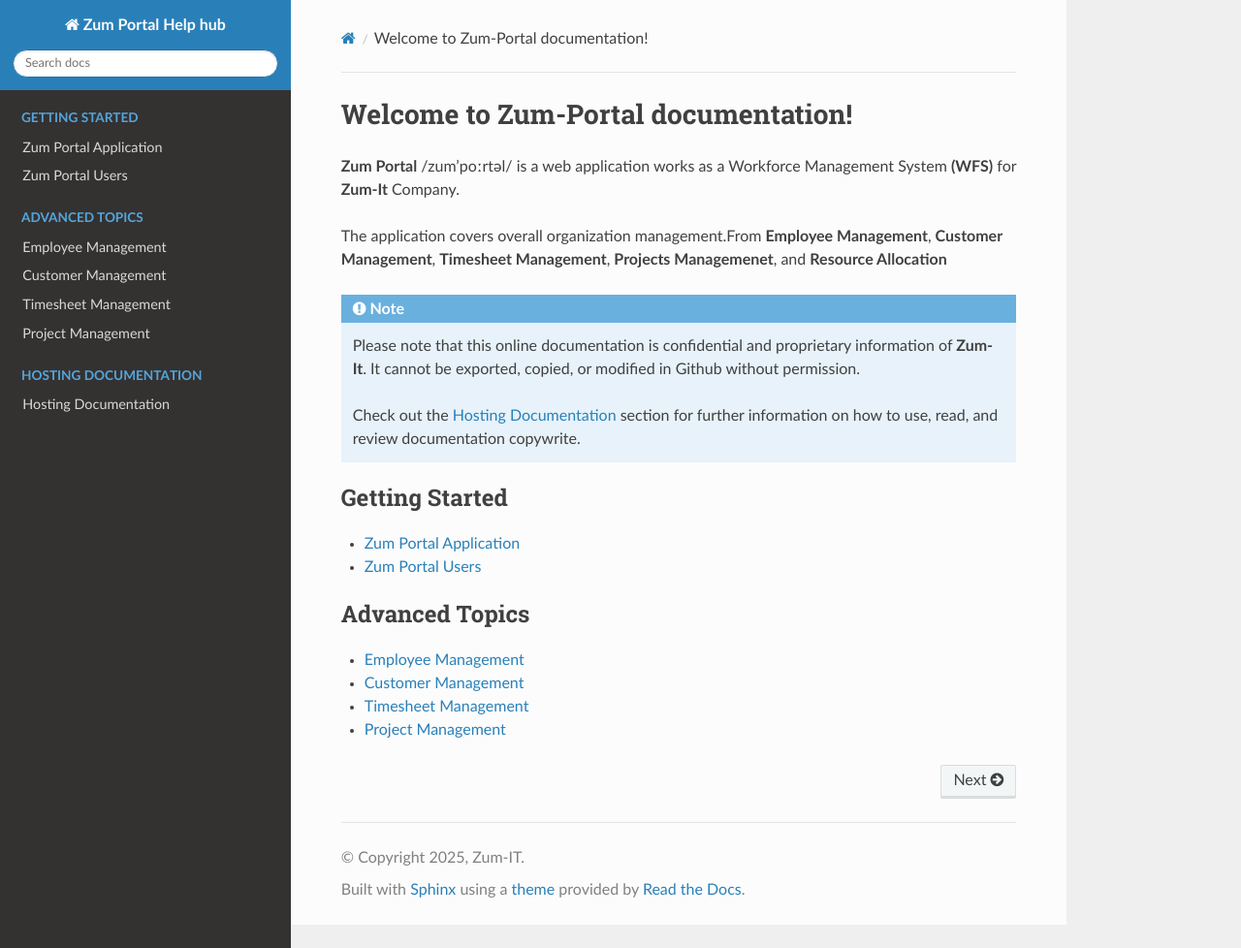
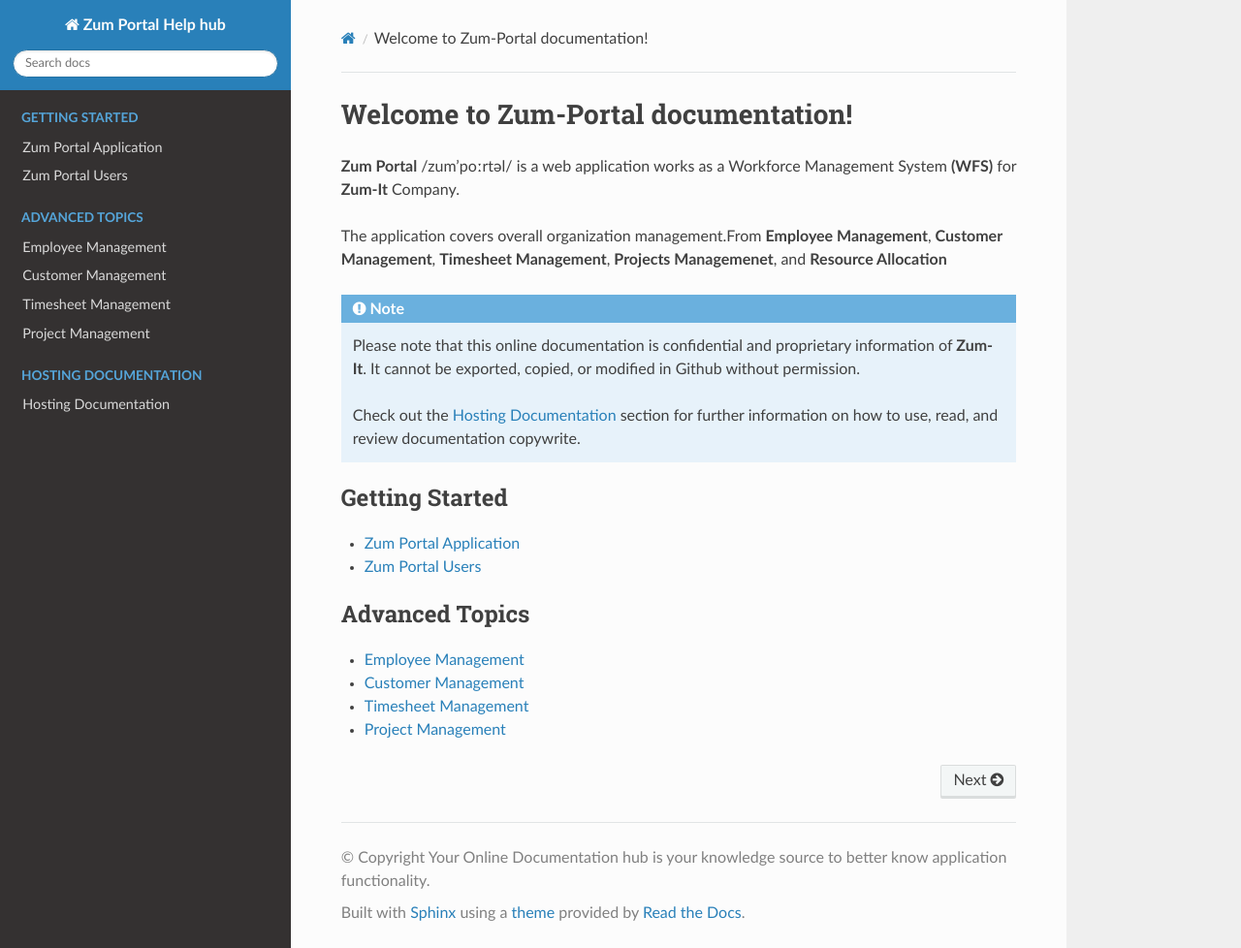
Before and after one commit to ghadiben0/Project-Zum-Portal, a Sphinx documentation site: the page built from docs/source/index.rst, in a window 1280 px wide and 978 px high. Shown: the whole window at 97% size. Built offline with Sphinx 7.4.7 and the Read the Docs theme 3.1.0, drawn with Linux system fonts in a browser that asks for light colours.

Commit message:
Update conf.py

```diff
--- a/docs/source/conf.py
+++ b/docs/source/conf.py
@@ -46,6 +46,23 @@
 html_theme_options = {
     "footer_text": "Your Online Documentation hub is your knowledge source to better know application functionality"
 }
+html_theme_options = {
+    "canonical_url": "",
+    "analytics_id": "",
+    "logo_only": False,
+    "display_version": True,
+    "prev_next_buttons_location": "bottom",
+    "style_external_links": False,
+    "vcs_pageview_mode": "",
+    "style_nav_header_background": "#2980B9",
+    "collapse_navigation": True,
+    "sticky_navigation": True,
+    "navigation_depth": 4,
+    "includehidden": True,
+    "titles_only": False,
+}
+
+# This is your footer text
 html_context = {
-    "footer_text": "Your Online Documentation hub is your knowledge source to better know application functionality"
+    "copyright": "Your Online Documentation hub is your knowledge source to better know application functionality"
 }
```
